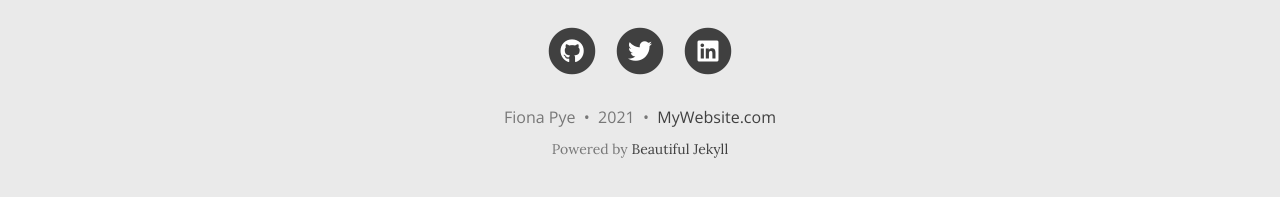
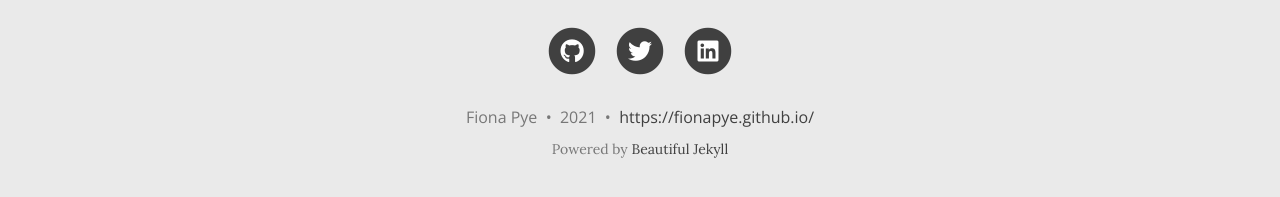
Before and after one commit to fionapye/fionapye.github.io, a Jekyll site: the page built from index.html, in a window 1280 px wide and 900 px high, scrolled down 728 px. Shown: the part 690-887 px from the top of the window. Built offline with Jekyll 4.4.1, drawn with Linux system fonts in a browser that asks for light colours; nearby versions of some CDN libraries; the list of posts is cut into pages by our own code.

Commit message:
update website link in config

```diff
--- a/_config.yml
+++ b/_config.yml
@@ -80,7 +80,7 @@ share-links-active:
 
 # How to display the link to your website in the footer
 # Remove this if you don't want a link in the footer
-url-pretty: "MyWebsite.com"
+url-pretty: "https://fionapye.github.io/"
 
 # Excerpt word length - Truncate the excerpt of each post on the feed page to the specified number of words
 excerpt_length: 50
```
